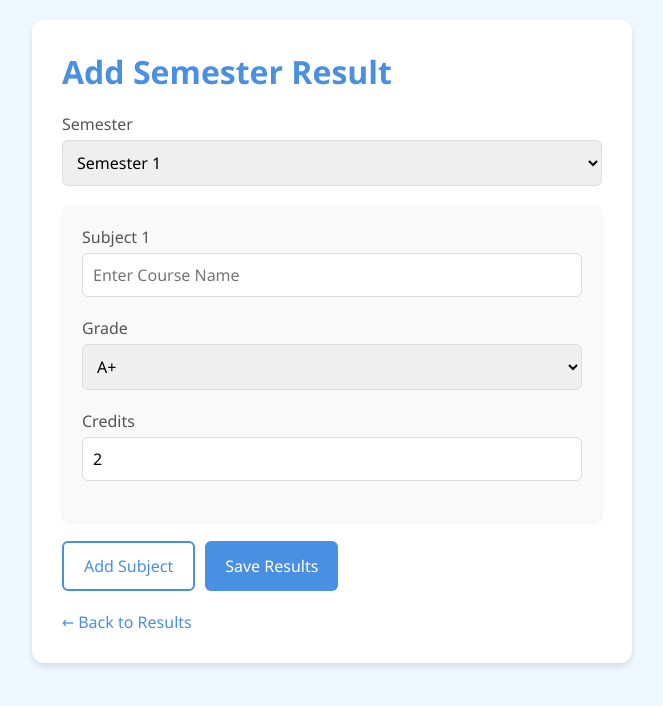
After one commit to Kajaluxan/GPA-Calculator, a PHP site: page /addresult.php in a window 1280 px wide. The commit adds this page. Shown: the top 706 px of the page, without its empty margins (308-971 px from the left). Run offline with PHP 8.4, Linux system fonts and the light colour scheme.

Commit message:
add result ,home pages

```diff
--- /dev/null
+++ b/addresult.php
@@ -0,0 +1,90 @@
+<!DOCTYPE html>
+<html lang="en">
+
+<head>
+    <meta charset="UTF-8">
+    <meta name="viewport" content="width=device-width, initial-scale=1.0">
+    <title>Add Semester Result</title>
+    <link rel="stylesheet" href="styleaddres.css">
+</head>
+
+<body>
+    <div class="container">
+        <h1>Add Semester Result</h1>
+        <form method="post" id="resultForm" action="add.php">
+
+            <!-- Semester Dropdown (Fixed name attribute) -->
+            <div class="form-group">
+                <label for="semester">Semester</label>
+                <select id="semester" name="semester" required>
+                    <option value="1">Semester 1</option>
+                    <option value="2">Semester 2</option>
+                    <option value="3">Semester 3</option>
+                    <option value="4">Semester 4</option>
+                    <option value="5">Semester 5</option>
+                    <option value="6">Semester 6</option>
+                    <option value="7">Semester 7</option>
+                    <option value="8">Semester 8</option>
+                </select>
+            </div>
+
+            <!-- Subjects Section -->
+            <div id="subjects">
+                <!-- Subjects will be added here dynamically -->
+            </div>
+
+            <!-- Form Buttons -->
+            <div class="actions">
+                <button type="button" class="button button-outline" onclick="addSubject()">Add Subject</button>
+                <button type="submit" id="savebutton" name="savebutton" class="button">Save Results</button>
+            </div>
+
+        </form>
+        <a href="home.php" class="back-link">← Back to Results</a>
+    </div>
+
+    <script>
+        let subjectCount = 0;
+
+        // Function to add a subject form dynamically
+        function addSubject() {
+            subjectCount++;
+            const subjectsDiv = document.getElementById('subjects');
+            const subject = document.createElement('div');
+            subject.className = 'subject';
+            subject.innerHTML = `
+                <div class="form-group">
+                    <label>Subject ${subjectCount}</label>
+                    <input type="text" name="course_name${subjectCount}" placeholder="Enter Course Name" required>
+                </div>
+                <div class="form-group">
+                    <label>Grade</label>
+                    <select name="result${subjectCount}" required>
+                        <option value="A+">A+</option>
+                        <option value="A">A</option>
+                        <option value="A-">A-</option>
+                        <option value="B+">B+</option>
+                        <option value="B">B</option>
+                        <option value="B-">B-</option>
+                        <option value="C+">C+</option>
+                        <option value="C">C</option>
+                        <option value="C-">C-</option>
+                        <option value="D">D</option>
+                        <option value="F">F</option>
+                    </select>
+                </div>
+                <div class="form-group">
+                    <label>Credits</label>
+                    <input type="number" name="credits${subjectCount}" min="1" max="6" value="2" required>
+                </div>
+            `;
+            subjectsDiv.appendChild(subject);
+        }
+
+        // Automatically add the first subject field when the page loads
+        window.onload = addSubject;
+    </script>
+
+</body>
+
+</html>
--- a/register.php
+++ b/register.php
@@ -38,7 +38,8 @@ if(isset($_POST['SignInButton'])){
    if($result->num_rows>0){
     session_start();
     $row=$result->fetch_assoc();
-    $_SESSION['email']=$row['email'];
+    $_SESSION['user_id'] = $row['id'];
+    $_SESSION['email'] = $row['email'];
     header("Location: home.php");
     exit();
    }
@@ -47,4 +48,5 @@ if(isset($_POST['SignInButton'])){
    }
 
 }
+
 ?>
--- /dev/null
+++ b/styleaddres.css
@@ -0,0 +1,101 @@
+* {
+    margin: 0;
+    padding: 0;
+    box-sizing: border-box;
+    font-family: 'Segoe UI', Tahoma, Geneva, Verdana, sans-serif;
+}
+
+body {
+    background-color: #f0f8ff;
+    padding: 20px;
+    color: #333;
+}
+
+.container {
+    max-width: 600px;
+    margin: 0 auto;
+    background-color: #ffffff;
+    padding: 30px;
+    border-radius: 12px;
+    box-shadow: 0 4px 6px rgba(0, 0, 0, 0.1);
+}
+
+h1 {
+    margin-bottom: 20px;
+    color: #4a90e2;
+}
+
+.form-group {
+    margin-bottom: 20px;
+}
+
+label {
+    display: block;
+    margin-bottom: 5px;
+    font-weight: 500;
+    color: #555;
+}
+
+input, select {
+    width: 100%;
+    padding: 10px;
+    border: 1px solid #ddd;
+    border-radius: 6px;
+    font-size: 16px;
+    transition: border-color 0.3s ease;
+}
+
+input:focus, select:focus {
+    outline: none;
+    border-color: #4a90e2;
+}
+
+.subject {
+    background-color: #f9f9f9;
+    padding: 20px;
+    border-radius: 8px;
+    margin-bottom: 20px;
+    box-shadow: 0 2px 4px rgba(0, 0, 0, 0.05);
+}
+
+.button {
+    background-color: #4a90e2;
+    color: white;
+    padding: 12px 20px;
+    border: none;
+    border-radius: 6px;
+    cursor: pointer;
+    font-size: 16px;
+    transition: background-color 0.3s ease;
+}
+
+.button:hover {
+    background-color: #357abd;
+}
+
+.button-outline {
+    background-color: white;
+    color: #4a90e2;
+    border: 2px solid #4a90e2;
+}
+
+.button-outline:hover {
+    background-color: #f0f8ff;
+}
+
+.actions {
+    display: flex;
+    gap: 10px;
+    margin-top: 20px;
+}
+
+.back-link {
+    display: inline-block;
+    margin-top: 20px;
+    color: #4a90e2;
+    text-decoration: none;
+}
+
+.back-link:hover {
+    text-decoration: underline;
+}
```
Also changed, not shown: add.php (added, +57 -0 lines), home.php (+41 -8 lines), styleaddsem.css (added, +143 -0 lines).
